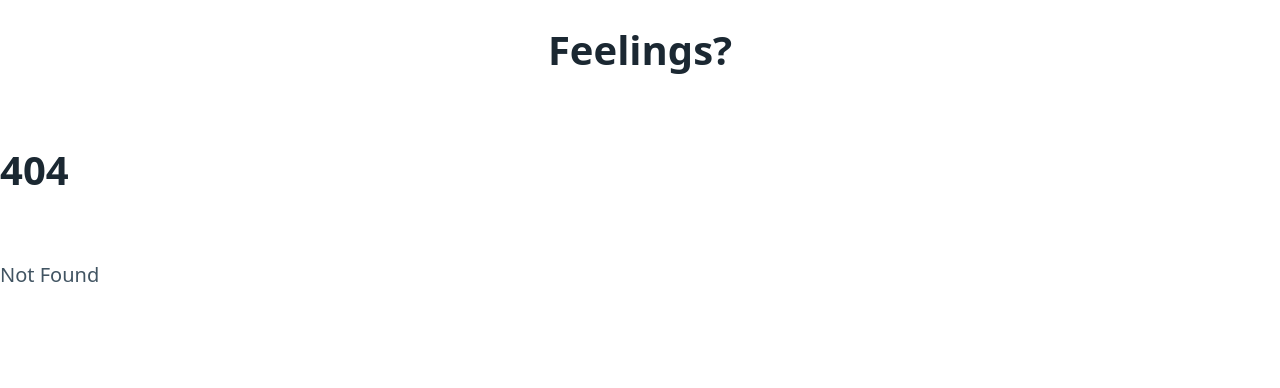
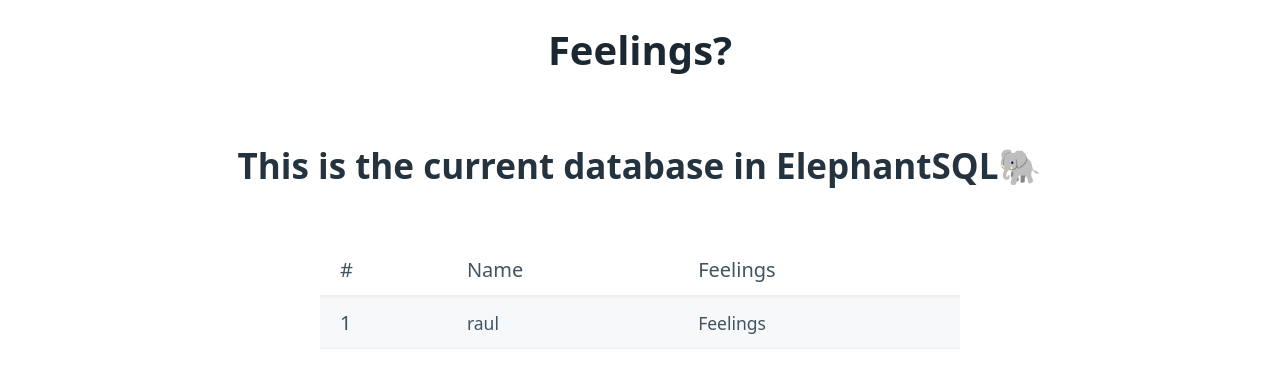
Before and after one commit to Raulj123/FeelingsHub, a SvelteKit app: page /view in a window 1280 px wide. Before the commit this address had no page. Shown: the top 388 px of the page. Built offline with nearby package versions, Linux system fonts and the light colour scheme.

Commit message:
delete from db + db page

```diff
--- /dev/null
+++ b/src/routes/view/+page.svelte
@@ -0,0 +1,30 @@
+
+
+<h2 style="text-align:center">This is the current database in ElephantSQL🐘 </h2>
+<table role="grid" >
+  <thead>
+    <tr>
+      <th scope="col">#</th>
+      <th scope="col">Name</th>
+      <th scope="col">Feelings</th>
+    </tr>
+  </thead>
+    <tbody>
+    <tr>
+    <th scope="row">1</th>
+    <td>raul</td>
+    <td>Feelings</td>
+  </tr>
+    </tbody>
+</table>
+
+
+
+  <style>
+  table{
+    width:50%;
+    margin-left:auto;
+    margin-right:auto;
+  }
+
+</style>
```
Also changed, not shown: src/routes/+page.server.ts (+19 -1 lines), src/routes/+page.svelte (+7 -7 lines).
